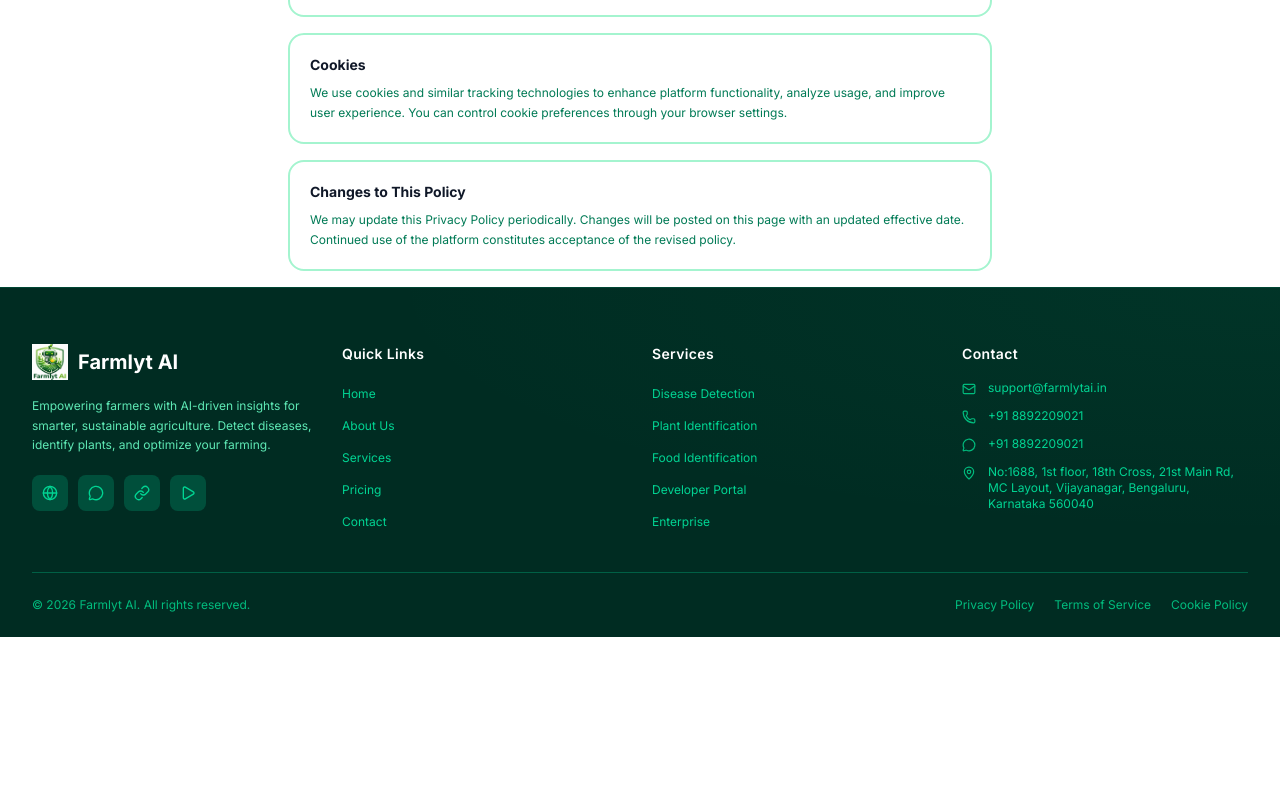
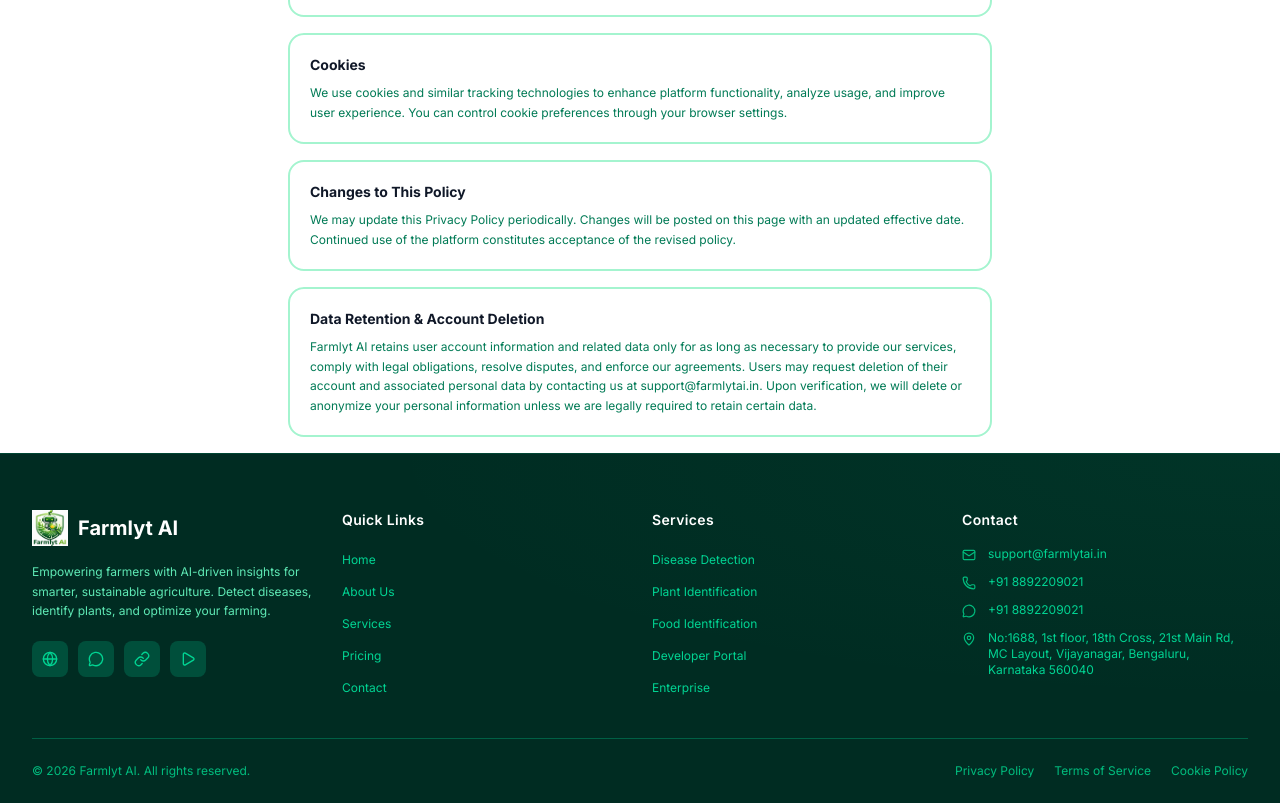
Before and after one commit to aislynsoftware-ai/farm-ai, a React (Vite) app: page /privacy in a window 1280 px wide. Shown: the part 982-1785 px from the top of the page. Before the commit the page ends 1619 px from the top, so only its background shows below. Built offline with nearby package versions, Linux system fonts and the light colour scheme; no server answers.

Commit message:
Add data retention and account deletion section
Added a new section on data retention and account deletion to the Privacy Policy.

```diff
--- a/src/pages/PrivacyPolicy.jsx
+++ b/src/pages/PrivacyPolicy.jsx
@@ -39,6 +39,11 @@ const sections = [
     content:
       'We may update this Privacy Policy periodically. Changes will be posted on this page with an updated effective date. Continued use of the platform constitutes acceptance of the revised policy.',
   },
+  {
+  title: 'Data Retention & Account Deletion',
+  content:
+    'Farmlyt AI retains user account information and related data only for as long as necessary to provide our services, comply with legal obligations, resolve disputes, and enforce our agreements. Users may request deletion of their account and associated personal data by contacting us at support@farmlytai.in. Upon verification, we will delete or anonymize your personal information unless we are legally required to retain certain data.',
+},
 ];
 
 export default function PrivacyPolicy() {
```
